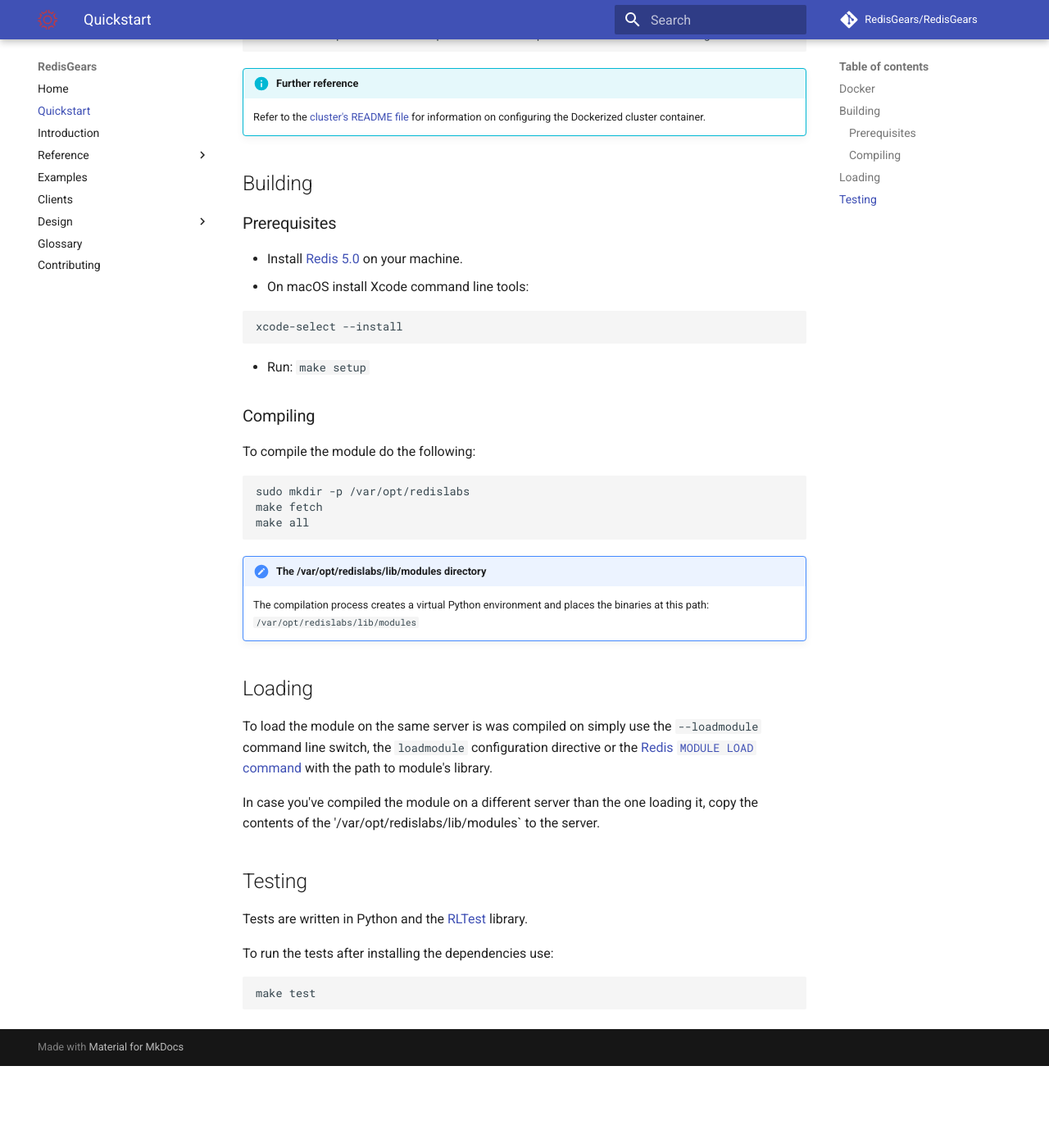
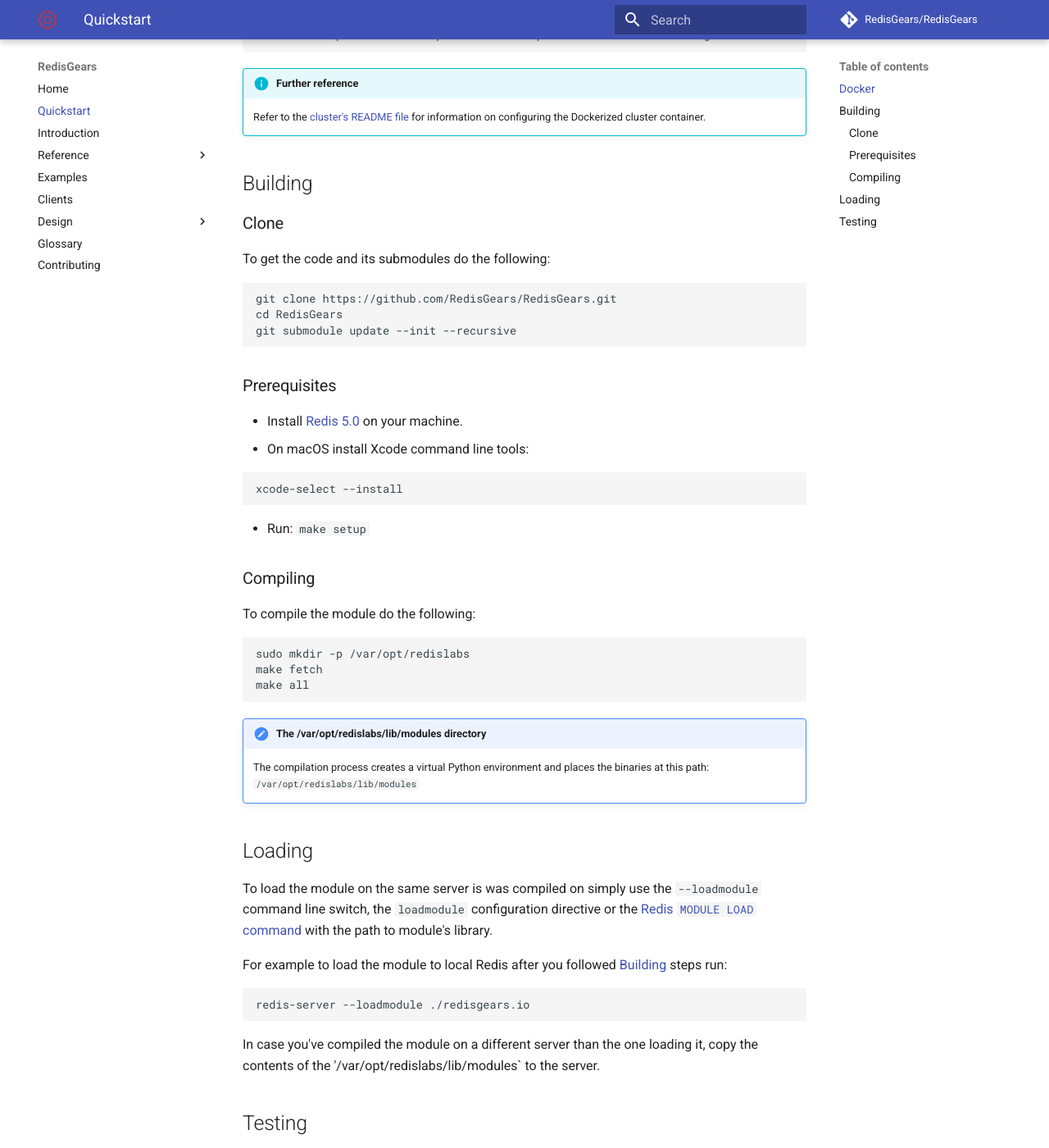
Before and after one commit to RedisGears/RedisGears, an MkDocs documentation site: the page built from docs/quickstart.md, in a window 1280 px wide and 1400 px high, scrolled down 480 px. Shown: the whole window at 82% size. Built offline with MkDocs 1.6.1 and Material for MkDocs 9.7.7, drawn with Linux system fonts in a browser that asks for light colours; comment, search, counter and statistics services are not loaded; before the commit the page ends 1780 px from its top, so only the background shows below that.

Commit message:
Add Clone phase (#296)
* Add Clone phase

* Update quickstart.md

````diff
--- a/docs/quickstart.md
+++ b/docs/quickstart.md
@@ -20,6 +20,15 @@
     Refer to the [cluster's README file](https://github.com/RedisGears/RedisGears/blob/master/recipes/cluster/README.md) for information on configuring the Dockerized cluster container.
 
 ## Building
+
+### Clone
+To get the code and its submodules do the following:
+```
+git clone https://github.com/RedisGears/RedisGears.git
+cd RedisGears
+git submodule update --init --recursive
+```
+
 
 ### Prerequisites
 * Install [Redis 5.0](https://redis.io/) on your machine.
@@ -46,6 +55,11 @@
 ## Loading
 To load the module on the same server is was compiled on simply use the `--loadmodule` command line switch, the `loadmodule` configuration directive or the [Redis `MODULE LOAD` command](https://redis.io/commands/module-load) with the path to module's library.
 
+For example to load the module to local Redis after you followed [Building](#building) steps run:
+```
+redis-server --loadmodule ./redisgears.io
+```
+
 In case you've compiled the module on a different server than the one loading it, copy the contents of the '/var/opt/redislabs/lib/modules` to the server.
 
 ## Testing
````
